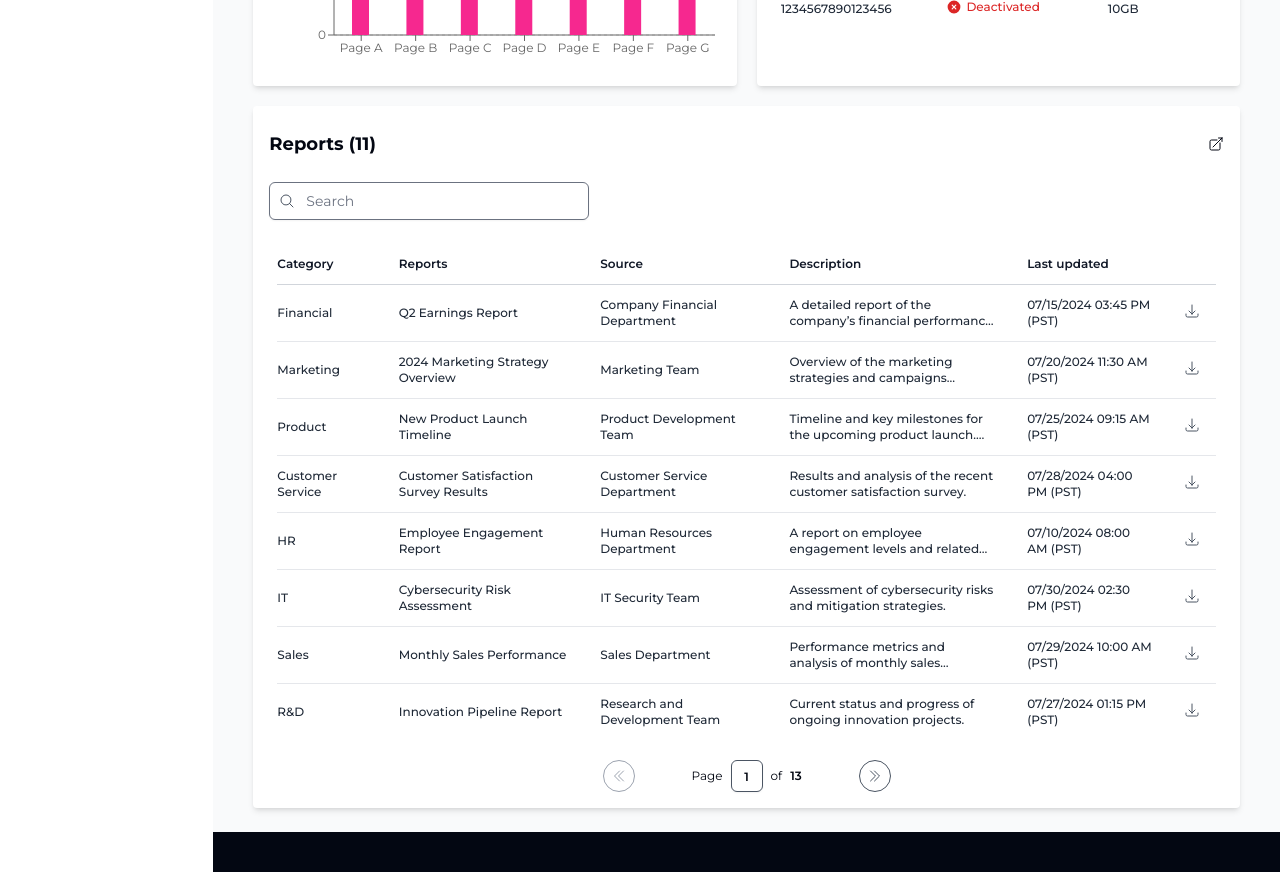
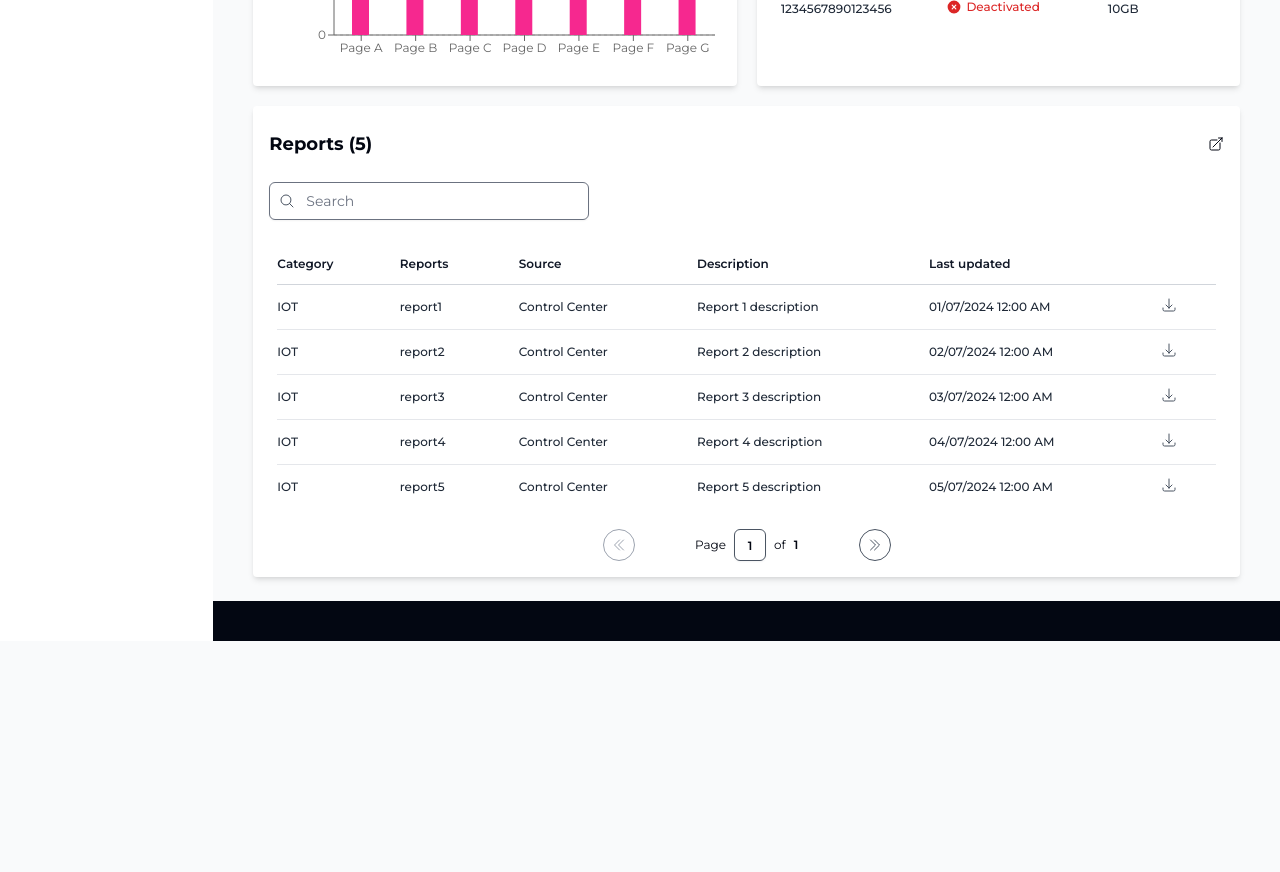
Before and after one commit to arpansaha1300/unit-assessment-3, a React (Vite) app: page / in a window 1280 px wide. Shown: the part 1040-1912 px from the top of the page. After the commit the page ends 1681 px from the top, so only its background shows below. Built offline with nearby package versions, Linux system fonts and the light colour scheme.

Commit message:
use mock data in reports section

```diff
--- a/src/assets/data.ts
+++ b/src/assets/data.ts
@@ -152,11 +152,18 @@ export const iotReport = {
           lastReportDate: '2024-07-01 00:00:00',
         },
         {
+          reportCategory: 'IOT',
+          reportName: 'report2',
+          source: 'Control Center',
+          reportDesc: 'Report 2 description',
+          lastReportDate: '2024-07-02 00:00:00',
+        },
+        {
           reportCategory: ' IOT',
           reportName: 'report3',
           source: 'Control Center',
           reportDesc: ' Report 3 description',
-          lastReportDate: '2024-07-02 00:00:00',
+          lastReportDate: '2024-07-03 00:00:00',
         },
         {
           reportCategory: ' IOT',
--- a/src/components/internet-of-things/Reports.tsx
+++ b/src/components/internet-of-things/Reports.tsx
@@ -1,4 +1,4 @@
-import { createElement, useState } from 'react'
+import { createElement, useEffect, useRef, useState } from 'react'
 import {
   ArrowDownTrayIcon,
   ArrowTopRightOnSquareIcon,
@@ -8,16 +8,61 @@ import {
 import BaseInput from '~base/BaseInput'
 import Card from '~common/Card'
 import classNames from '~/utils/classNames'
+import { iotReport } from '~/assets/data'
+import formatDate from '~/utils/formatDate'
+
+type TReportRow = (typeof iotReport.reportList)[number]['reportData'][number]
 
 interface PaginationIconProps {
   icon: any
   disabled?: boolean
 }
 
+const headingsMap = Object.freeze({
+  'Category': 'reportCategory',
+  'Reports': 'reportName',
+  'Source': 'source',
+  'Description': 'reportDesc',
+  'Last updated': 'lastReportDate',
+} as const)
+
+const headings = Object.freeze(
+  Object.keys(headingsMap)
+) as (keyof typeof headingsMap)[]
+
+const rowsPerPage = 10
+
 export default function Reports() {
-  const [slicedData] = useState(data.slice(0, 8))
-  const [headings] = useState(Object.keys(slicedData[0]))
-  const [page] = useState(1)
+  const [data] = useState(iotReport.reportList[0].reportData)
+  const [page, setPage] = useState(1)
+  const [pageCount, setPageCount] = useState(0)
+  const [slicedData, setSlicedData] = useState<TReportRow[]>([])
+
+  const pageInputRef = useRef<HTMLInputElement | null>(null)
+
+  useEffect(() => {
+    const startIdx = (page - 1) * rowsPerPage
+    setSlicedData(data.slice(startIdx, rowsPerPage))
+  }, [data, page])
+
+  useEffect(() => {
+    setPageCount(Math.ceil(data.length / rowsPerPage))
+  }, [data.length])
+
+  function onPageChange(e: React.FormEvent<HTMLFormElement>) {
+    e.preventDefault()
+
+    if (pageInputRef.current === null) return
+
+    const formData = new FormData(e.currentTarget)
+    let value = parseInt(formData.get('page') as string)
+
+    if (value < 1) value = 1
+    if (value > pageCount) value = pageCount
+
+    pageInputRef.current.value = value.toString()
+    setPage(value)
+  }
 
   return (
     <section>
@@ -63,7 +108,12 @@ export default function Reports() {
                       className="max-w-xs px-4 first:pl-0 last:pr-0 py-3"
                     >
                       <div className="font-medium text-gray-800 line-clamp-2">
-                        {item[heading]}
+                        {i === 4
+                          ? formatDate(
+                              item[headingsMap[heading]],
+                              'dd/MM/yyyy hh:mm a'
+                            )
+                          : item[headingsMap[heading]]}
                       </div>
                     </td>
                   ))}
@@ -87,15 +137,21 @@ export default function Reports() {
             <p className="text-xs inline-flex items-center gap-2">
               <span className="inline-block">Page</span>
 
-              <input
-                id="page"
-                name="page"
-                value={page}
-                className="inline appearance-none rounded-md p-2 placeholder-gray-600 focus:border-brand-primary focus:outline-none focus:ring-brand-primary text-xs font-semibold text-center shadow-sm ring-sm ring-opacity-20 border border-gray-600 transition-colors size-8"
-              />
+              <form onSubmit={onPageChange}>
+                <input
+                  ref={pageInputRef}
+                  id="page"
+                  name="page"
+                  type="number"
+                  inputMode="numeric"
+                  defaultValue={page}
+                  className="inline appearance-none rounded-md p-2 placeholder-gray-600 focus:border-brand-primary focus:outline-none focus:ring-brand-primary text-xs font-semibold text-center shadow-sm ring-sm ring-opacity-20 border border-gray-600 transition-colors size-8"
+                />
+                <button type="submit" className="sr-only" />
+              </form>
 
               <span className="inline-block">of</span>
-              <span className="inline-block font-semibold">13</span>
+              <span className="inline-block font-semibold">{pageCount}</span>
             </p>
 
             <PaginationIcon icon={ChevronDoubleRightIcon} />
@@ -129,94 +185,3 @@ function PaginationIcon(props: Readonly<PaginationIconProps>) {
     </button>
   )
 }
-
-const data = [
-  {
-    'Category': 'Financial',
-    'Reports': 'Q2 Earnings Report',
-    'Source': 'Company Financial Department',
-    'Description':
-      'A detailed report of the company’s financial performance for the second quarter. Lorem ipsum dolor sit amet consectetur adipisicing elit. Eligendi, architecto!',
-    'Last updated': '07/15/2024 03:45 PM (PST)',
-  },
-  {
-    'Category': 'Marketing',
-    'Reports': '2024 Marketing Strategy Overview',
-    'Source': 'Marketing Team',
-    'Description':
-      'Overview of the marketing strategies and campaigns planned for 2024.',
-    'Last updated': '07/20/2024 11:30 AM (PST)',
-  },
-  {
-    'Category': 'Product',
-    'Reports': 'New Product Launch Timeline',
-    'Source': 'Product Development Team',
-    'Description':
-      'Timeline and key milestones for the upcoming product launch. Lorem ipsum dolor sit amet consectetur adipisicing elit. Eligendi, architecto!',
-    'Last updated': '07/25/2024 09:15 AM (PST)',
-  },
-  {
-    'Category': 'Customer Service',
-    'Reports': 'Customer Satisfaction Survey Results',
-    'Source': 'Customer Service Department',
-    'Description':
-      'Results and analysis of the recent customer satisfaction survey. ',
-    'Last updated': '07/28/2024 04:00 PM (PST)',
-  },
-  {
-    'Category': 'HR',
-    'Reports': 'Employee Engagement Report',
-    'Source': 'Human Resources Department',
-    'Description':
-      'A report on employee engagement levels and related initiatives. Lorem ipsum dolor sit amet consectetur adipisicing elit. Eligendi, architecto!',
-    'Last updated': '07/10/2024 08:00 AM (PST)',
-  },
-  {
-    'Category': 'IT',
-    'Reports': 'Cybersecurity Risk Assessment',
-    'Source': 'IT Security Team',
-    'Description':
-      'Assessment of cybersecurity risks and mitigation strategies.',
-    'Last updated': '07/30/2024 02:30 PM (PST)',
-  },
-  {
-    'Category': 'Sales',
-    'Reports': 'Monthly Sales Performance',
-    'Source': 'Sales Department',
-    'Description':
-      'Performance metrics and analysis of monthly sales activities.',
-    'Last updated': '07/29/2024 10:00 AM (PST)',
-  },
-  {
-    'Category': 'R&D',
-    'Reports': 'Innovation Pipeline Report',
-    'Source': 'Research and Development Team',
-    'Description':
-      'Current status and progress of ongoing innovation projects.',
-    'Last updated': '07/27/2024 01:15 PM (PST)',
-  },
-  {
-    'Category': 'Legal',
-    'Reports': 'Compliance Audit Results',
-    'Source': 'Legal Department',
-    'Description':
-      'Results of the recent compliance audit and necessary action items.',
-    'Last updated': '07/26/2024 03:00 PM (PST)',
-  },
-  {
-    'Category': 'Operations',
-    'Reports': 'Quarterly Operations Review',
-    'Source': 'Operations Team',
-    'Description':
-      'Review of operational efficiency and performance for the last quarter.',
-    'Last updated': '07/24/2024 12:45 PM (PST)',
-  },
-  {
-    'Category': 'Training',
-    'Reports': 'Employee Training Completion Report',
-    'Source': 'Training Department',
-    'Description':
-      'Completion rates and feedback from recent employee training sessions.',
-    'Last updated': '07/23/2024 09:00 AM (PST)',
-  },
-]
--- a/src/styles/main.css
+++ b/src/styles/main.css
@@ -11,3 +11,14 @@
 body {
   @apply bg-gray-50 text-gray-950;
 }
+
+input::-webkit-outer-spin-button,
+input::-webkit-inner-spin-button {
+  /* display: none; <- Crashes Chrome on hover */
+  -webkit-appearance: none;
+  margin: 0; /* <-- Apparently some margin are still there even though it's hidden */
+}
+
+input[type='number'] {
+  -moz-appearance: textfield; /* Firefox */
+}
--- a/src/utils/formatDate.ts
+++ b/src/utils/formatDate.ts
@@ -1,6 +1,9 @@
 import { format } from 'date-fns'
 
-export default function formatDate(dateString: string) {
+export default function formatDate(
+  dateString: string,
+  pattern = 'MMM dd, hh:mm a'
+) {
   const date = new Date(dateString)
-  return format(date, 'MMM dd, hh:mm a')
+  return format(date, pattern)
 }
```
